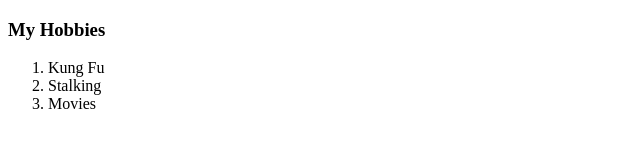
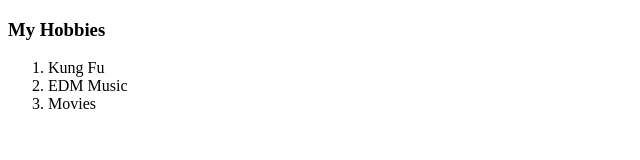
Before and after one commit to prasanna-qodes/cv, a plain HTML site: page hobbies.html in a window 1280 px wide. Shown: the full height of the page, 0-640 px from the left. Drawn offline with Linux system fonts and the light colour scheme.

Commit message:
Updated the Ordered List

```diff
--- a/hobbies.html
+++ b/hobbies.html
@@ -8,7 +8,7 @@
     <h3>My Hobbies</h3>
     <ol>
       <li>Kung Fu</li>
-      <li>Stalking</li>
+      <li>EDM Music</li>
       <li>Movies</li>
     </ol>
   </body>
```
